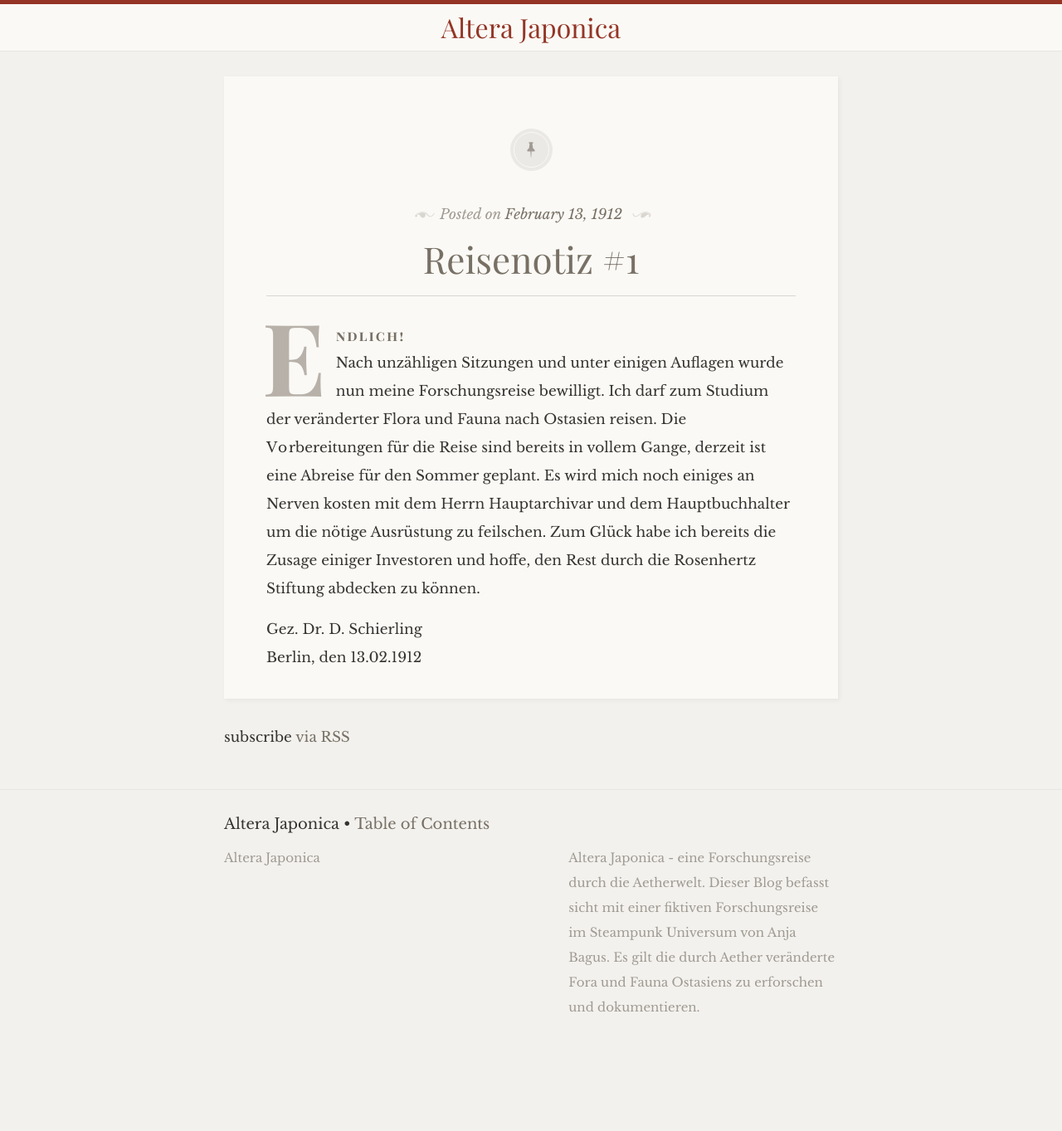
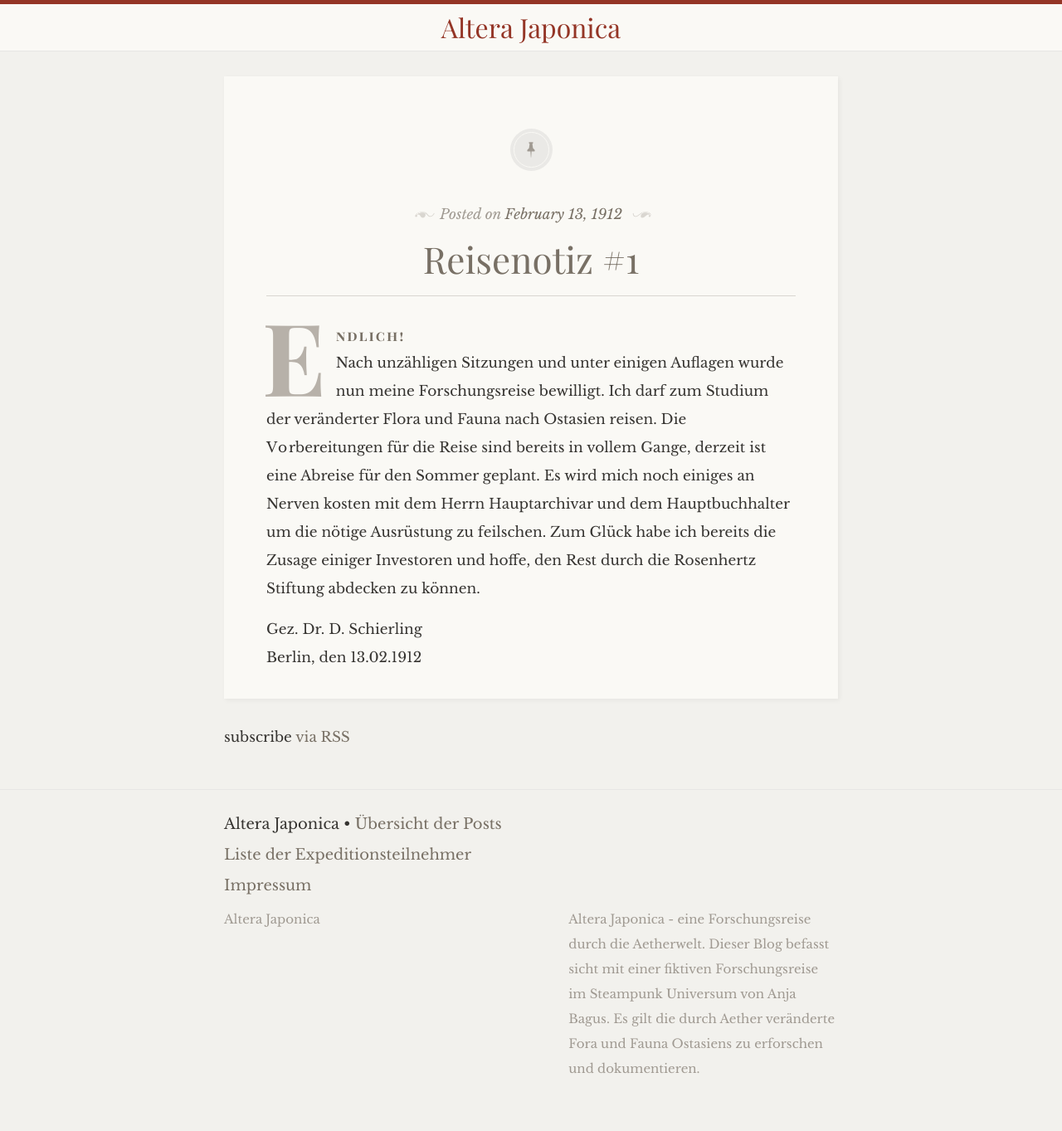
Before and after one commit to Tala/AlteraJaponica, a Jekyll site: the page built from index.html, in a window 1280 px wide. Shown: the whole page at 83% size. Built offline with Jekyll 4.4.1, drawn with Linux system fonts in a browser that asks for light colours; some web fonts are replaced; before the commit the page ends 1289 px from its top, so only the background shows below that.

Commit message:
Added new Subsites

```diff
--- a/Gemfile
+++ b/Gemfile
@@ -1,4 +1,4 @@
-source "https://rubygems.org"
+source "http://rubygems.org"
 ruby RUBY_VERSION
 
 # Hello! This is where you manage which Jekyll version is used to run.
--- a/_includes/footer.html
+++ b/_includes/footer.html
@@ -2,7 +2,9 @@
 
 	<div class="wrapper">
 
-		<h2 class="footer-heading">{{ site.title }} • <a href="{{ site.baseurl }}/table-of-contents">Table of Contents</a></h2>
+		<h2 class="footer-heading">{{ site.title }} • <a href="{{ site.baseurl }}/table-of-contents">Übersicht der Posts</a></h2>
+		<h2 class="footer-heading"> <a href="{{ site.baseurl }}/list-of-characters">Liste der Expeditionsteilnehmer</a></h2>
+		<h2 class="footer-heading"> <a href="{{ site.baseurl }}/impressum">Impressum</a></h2>
 
 		<div class="footer-col-wrapper">
 			<div class="footer-col footer-col-1">
```
Also changed, not shown: Gemfile.lock, 8 other files.
